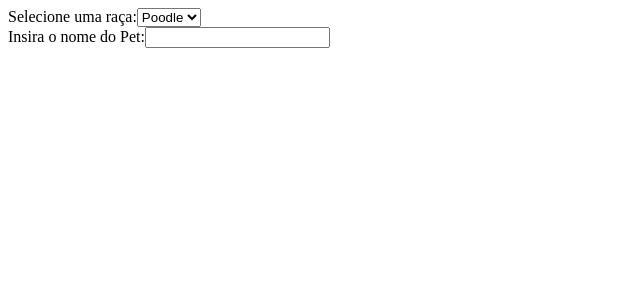
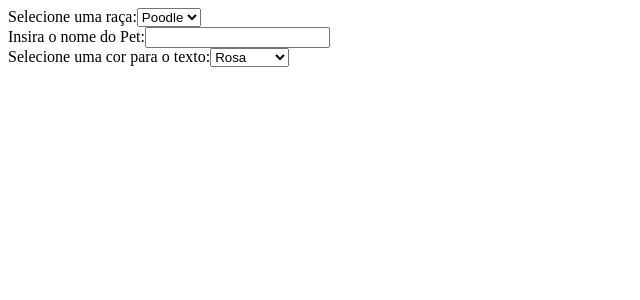
Before and after one commit to rhayana-b/enext-challenge, a React (Create React App) app in the folder doggou/: page / in a window 1280 px wide. Shown: the top 300 px of the page, without its empty margins (0-640 px from the left). Built offline with nearby package versions, Linux system fonts and the light colour scheme.

Commit message:
create Select Color component

```diff
--- a/doggou/src/App.js
+++ b/doggou/src/App.js
@@ -2,11 +2,13 @@ import React, { Component } from 'react';
 import api from './services/api';
 import SelectBreed from './components/SelectBreed';
 import BreedInput from './components/BreedInput';
+import SelectColor from './components/SelectColor';
 
 const App = () => (
   <div className="App">
     <SelectBreed/>
     <BreedInput/>
+    <SelectColor/>
   </div>
 );
 
--- /dev/null
+++ b/doggou/src/components/SelectColor.js
@@ -0,0 +1,19 @@
+import React from 'react';
+
+const SelectColor = () => {
+  return (
+    <div>
+      <label for="fontcolor">Selecione uma cor para o texto:</label>
+
+      <select name="fontcolor" id="fontcolor">
+        <option value="#dd2d4a">Rosa</option>
+        <option value="#931621">Vermelho</option>
+        <option value="#0b0033">Azul</option>
+        <option value="#451f55">Roxo</option>
+        <option value="#000000">Preto</option>
+      </select>
+    </div>
+  )
+}
+
+export default SelectColor;
```
